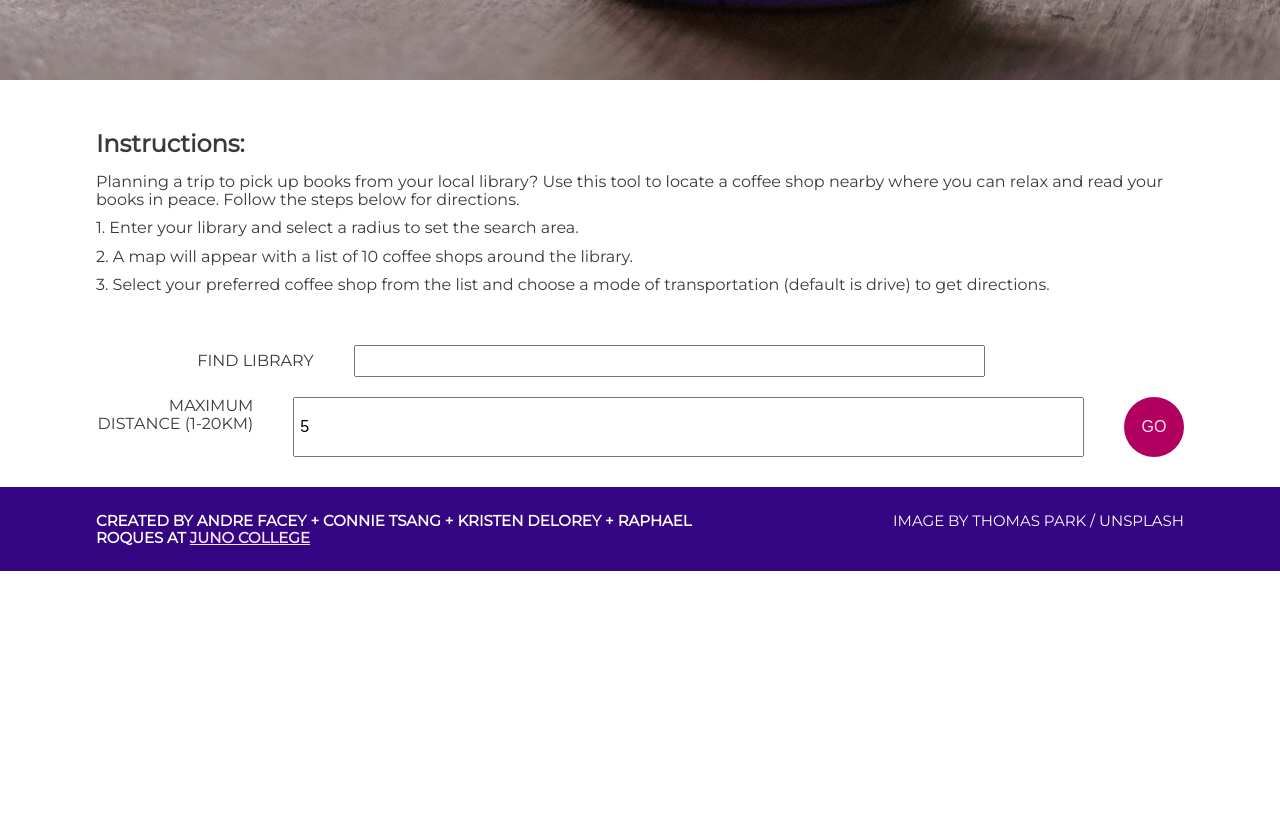
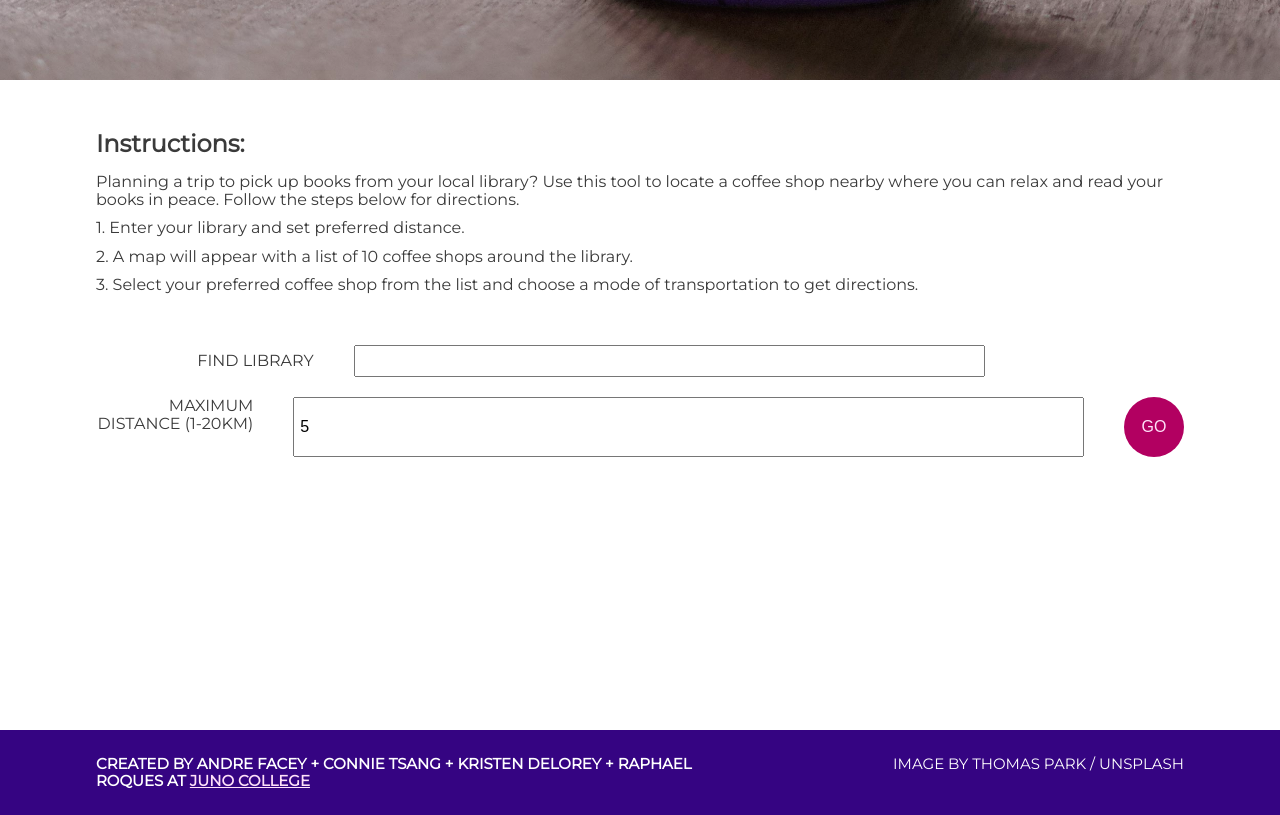
Before and after one commit to kdlry/readingWithCaffeine, a React (Create React App) app: page / in a window 1280 px wide. Shown: the part 560-1375 px from the top of the page. Before the commit the page ends 1131 px from the top, so only its background shows below. Built offline with nearby package versions, Linux system fonts and the light colour scheme; a web font is replaced by a local one.

Commit message:
error handling and drop-down

```diff
--- a/public/index.html
+++ b/public/index.html
@@ -22,6 +22,10 @@
       work correctly both with client-side routing and a non-root public URL.
       Learn how to configure a non-root public URL by running `npm run build`.
     -->
+
+
+    <!-- importing Font Awesome -->
+    <script defer src="https://use.fontawesome.com/releases/v5.0.6/js/all.js"></script>
 
   <!-- importing animate.css styles -->
   <link rel="stylesheet" href="https://cdnjs.cloudflare.com/ajax/libs/animate.css/4.1.1/animate.min.css" />
--- a/src/App.css
+++ b/src/App.css
@@ -24,7 +24,7 @@ li {
     padding: 0;
 }
 
-ol,ul,li {
+ul {
     list-style: none;
 }
 
@@ -70,9 +70,15 @@ header {
 }
 
 .animate__bounceIn {
-    animation-duration: 2s;
+    animation-duration: 2.5s;
 }
 
+
+
+/* main */
+.mainContainer{
+  min-height: 600px;
+}
 /* Instructions section ----------------------- */
 .instructionsSection {
     margin: 50px 0;
@@ -115,8 +121,6 @@ form button:focus {
 }
 
 
-
-
 /* ----------------------------------- FORM > TOP SECTION > INPUT LOCATION CONTAINER  */
 .inputLocationContainer {
   position: relative;
@@ -142,6 +146,8 @@ form button:focus {
   z-index: 100;
   border: 1px solid #350482;
   box-shadow: 0 2px 3px rgba(53, 4, 130, 0.4);
+  overflow: scroll;
+  max-height: 230px;
 }
 
 .autoCompleteResults button {
--- a/src/App.js
+++ b/src/App.js
@@ -7,7 +7,7 @@ import Header from './Header';
 import Instructions from './Instructions';
 import Form from './Form';
 import CoffeeShopsList from './CoffeeShopsList';
-import Directions from './Directions';
+// import Directions from './Directions';
 import Footer from './Footer';
 
 class App extends Component {
@@ -100,14 +100,14 @@ class App extends Component {
 
       Swal.fire({
         title: 'No results',
-        text: 'Try another search',
+        text: 'Try another search.',
         icon: 'warning',
-        confirmButtonText: 'Okay.',
+        confirmButtonText: 'Okay',
       })
 
       :
 
-      this.state.libraryInput.toLowerCase() == this.state.autoComplete[0].name.toLowerCase() ?
+      this.state.libraryInput.toLowerCase() === this.state.autoComplete[0].name.toLowerCase() ?
 
         this.setState({
           selectedLibrary: {
@@ -139,6 +139,14 @@ class App extends Component {
       .then((response) => {
         const returnedCoffeeShops = response.data.results;
 
+        if (returnedCoffeeShops.length === 0) {
+          Swal.fire({
+            title: 'No results',
+            text: 'Try another search',
+            icon: 'warning',
+            confirmButtonText: 'Okay.',
+          })
+        } else {
           // creating a copy of the array to randomize and reduce to 10
           let randomCoffeeShops = [...returnedCoffeeShops]
 
@@ -153,21 +161,23 @@ class App extends Component {
           // to reduce array to 10 shops -- removing everything from index 10 and beyond
           randomCoffeeShops.splice(10);
 
-        this.setState({ coffeeShops: randomCoffeeShops });
+          this.setState({ coffeeShops: randomCoffeeShops }, this.displayCoffeeShops);
+        }
       })
-      .then(this.displayCoffeeShops)
+      // .then(this.displayCoffeeShops)
       .catch((error) => {
         console.log(error)
         Swal.fire({
           title: 'No results',
           text: 'Try another keyword.',
           icon: 'warning',
-          confirmButtonText: 'Okay.',
+          confirmButtonText: 'Okay',
         });
       });
   }
 
   displayCoffeeShops = () => {
+    console.log('display coffees');
     const apiKey = 'rNUBvav2dEGGss4WVvHK64tVGGygn3zB';
     const radiusDistance = this.state.selectedRadius;
 
@@ -313,7 +323,7 @@ class App extends Component {
     return (
       <div className='App'>
         <Header />
-        <div className="wrapper">
+        <main className="wrapper mainContainer">
           <Instructions />
           <Form
             libraryInput={libraryInput}
@@ -350,7 +360,7 @@ class App extends Component {
             </>
             : null}
 
-        </div >
+        </main >
         <Footer />
       </div >
     );
--- a/src/CoffeeShopsList.js
+++ b/src/CoffeeShopsList.js
@@ -12,7 +12,7 @@ const CoffeeShopsList = (props) => {
 
                     <>
                         <h2>Coffee Shops</h2>
-                        <ul className="coffeeShopsContainer">
+                        <ol className="coffeeShopsContainer">
                             {
                                 coffeeShops.map((results) => {
                                     return (
@@ -28,7 +28,7 @@ const CoffeeShopsList = (props) => {
                                     );
                                 })
                             }
-                        </ul>
+                        </ol>
                     </>
                     :
                     <React.Fragment>
@@ -36,7 +36,7 @@ const CoffeeShopsList = (props) => {
 
 
                         <div className='transportation'>
-                            <button onClick={handleBackButton}>View All Coffee Shops</button>
+                            <button onClick={handleBackButton}><i class="fas fa-chevron-square-left"></i> to Coffee Shops</button>
                             {/* <label htmlFor='coffeeShops'>Select another Coffee Shop:</label>
                             <select className="coffeeShopsDropdown" id='coffeeShops'>
                                 {coffeeShops.map((results) => {
--- a/src/Instructions.js
+++ b/src/Instructions.js
@@ -5,9 +5,9 @@ const Instructions = () => {
         <section className="instructionsSection">
             <h2>Instructions:</h2>
             <p>Planning a trip to pick up books from your local library? Use this tool to locate a coffee shop nearby where you can relax and read your books in peace. Follow the steps below for directions.</p>
-            <p>1. Enter your library and select a radius to set the search area.</p>
+            <p>1. Enter your library and set preferred distance.</p>
             <p>2. A map will appear with a list of 10 coffee shops around the library.</p>
-            <p>3. Select your preferred coffee shop from the list and choose a mode of transportation (default is drive) to get directions.</p>
+            <p>3. Select your preferred coffee shop from the list and choose a mode of transportation to get directions.</p>
         </section>
     )
 };
```
Lines whose indentation alone changed are shown as unchanged.
